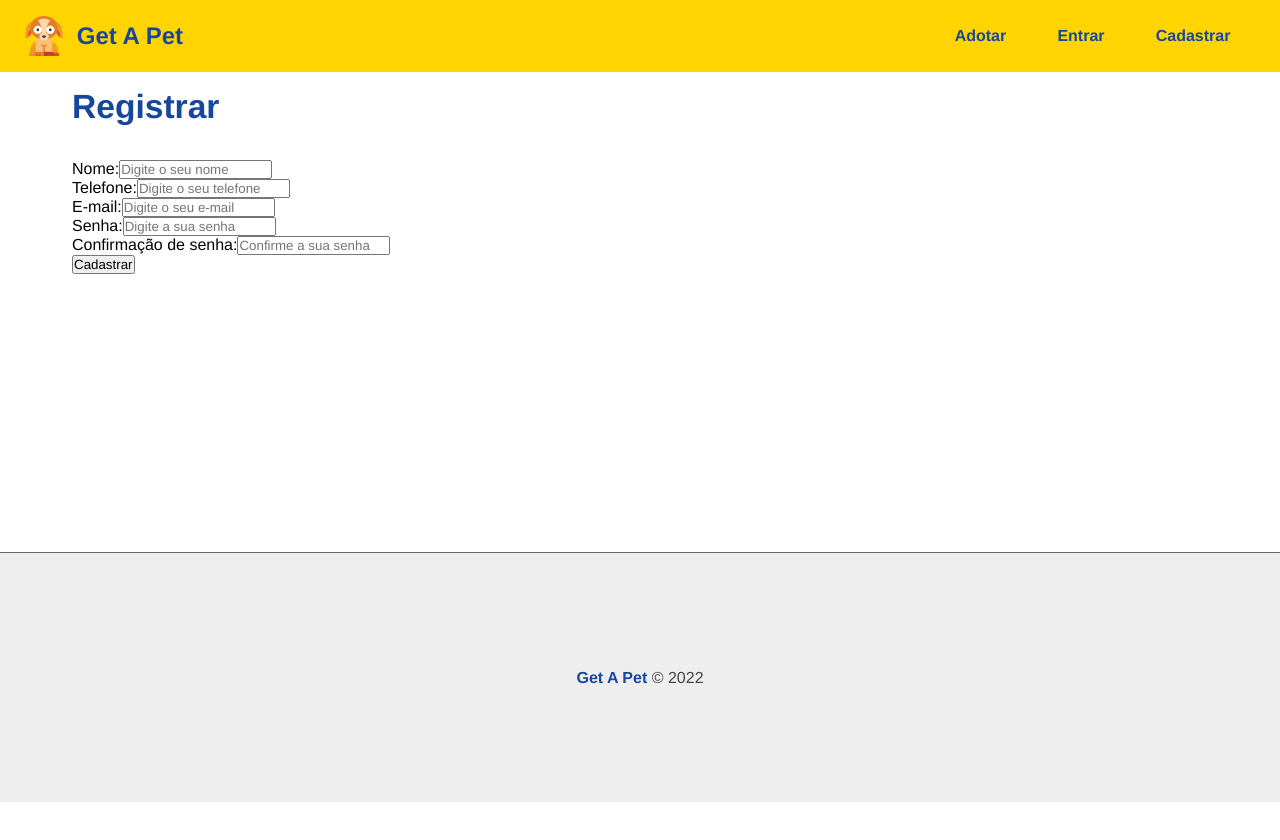
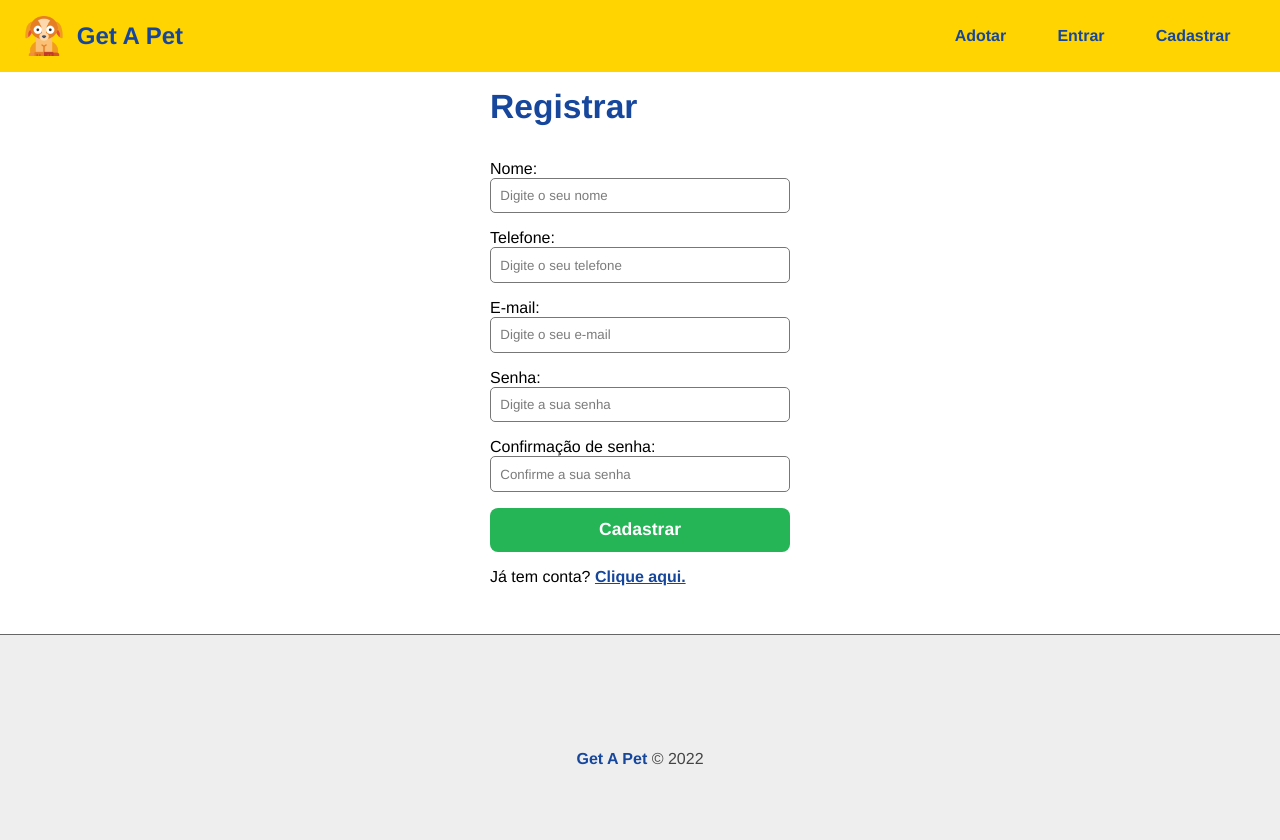
Before and after one commit to valdeirgsilva/get-a-pet, a React (Create React App) app in the folder frontend/: page /register in a window 1280 px wide. Shown: the top 840 px of the page. Before the commit the page ends 802 px from the top, so only its background shows below. Built offline with nearby package versions, Linux system fonts and the light colour scheme; the HTML template or start-up script is replaced by a standard one.

Commit message:
Estilos gerais de formulário

```diff
--- /dev/null
+++ b/frontend/src/components/form/Form.module.css
@@ -0,0 +1,32 @@
+.form_container {
+  max-width: 300px;
+  margin: 0 auto;
+  background-color: #FFF;
+  border-radius: 15px;
+}
+
+.form_container input[type='submit'] {
+  border-radius: 8px;
+  background-color: #25B456;
+  color:#FFF;
+  border: none;
+  min-width: 100px;
+  min-height: 2.5em;
+  width: 100%;
+  cursor:pointer;
+  font-size: 1.1em;
+  font-weight: bold;
+}
+
+.form_container input[type='submit']:hover {
+  background-color: #1C8A42;
+}
+
+.form_container p {
+  margin-top: 1em;
+}
+
+.form_container p a {
+  color: #16479d;
+  font-weight: bold;
+}
--- a/frontend/src/components/form/Input.js
+++ b/frontend/src/components/form/Input.js
@@ -10,7 +10,7 @@
   multiple
 }) {
   return (
-    <div>
+    <div className={styles.form_control}>
       <label htmlFor={name}>{text}:</label>
       <input
         type={type}
--- a/frontend/src/components/form/Input.module.css
+++ b/frontend/src/components/form/Input.module.css
@@ -0,0 +1,21 @@
+.form_control {
+  display: flex;
+  flex-direction: column;
+  margin-bottom: 1em;
+}
+
+.form_controle label {
+  margin-bottom: 0.3em;
+  font-weight: bold;
+  font-size: 0.8em;
+}
+
+.form_control input {
+  padding: 0.7em;
+  border: 1px solid #777;
+  border-radius: 5px;
+}
+
+.form_control input::placeholder {
+  color: #7b7b7b;
+}
--- a/frontend/src/components/pages/Auth/Register.js
+++ b/frontend/src/components/pages/Auth/Register.js
@@ -1,10 +1,13 @@
 import Input from "../../form/Input";
+import { Link } from 'react-router-dom';
+
+import styles from '../../form/Form.module.css';
 
 function Register() {
   function handleChange(e) {}
 
   return (
-    <section>
+    <section className={styles.form_container}>
       <h1>Registrar</h1>
       <form>
         <Input
@@ -44,6 +47,9 @@
         />
         <input type="submit" value="Cadastrar" />
       </form>
+      <p>
+        Já tem conta? <Link to="/login">Clique aqui.</Link>
+      </p>
     </section>
   );
 }
```
